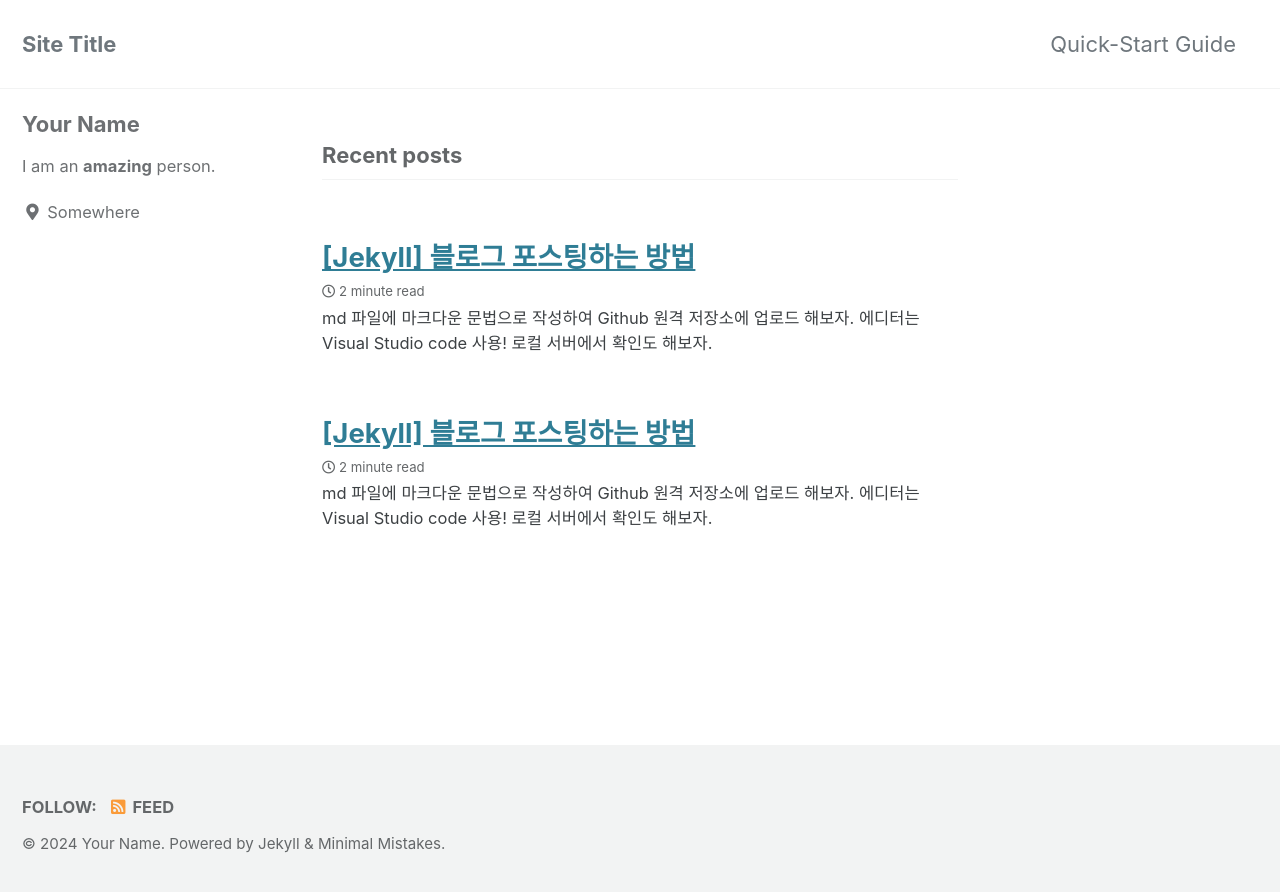
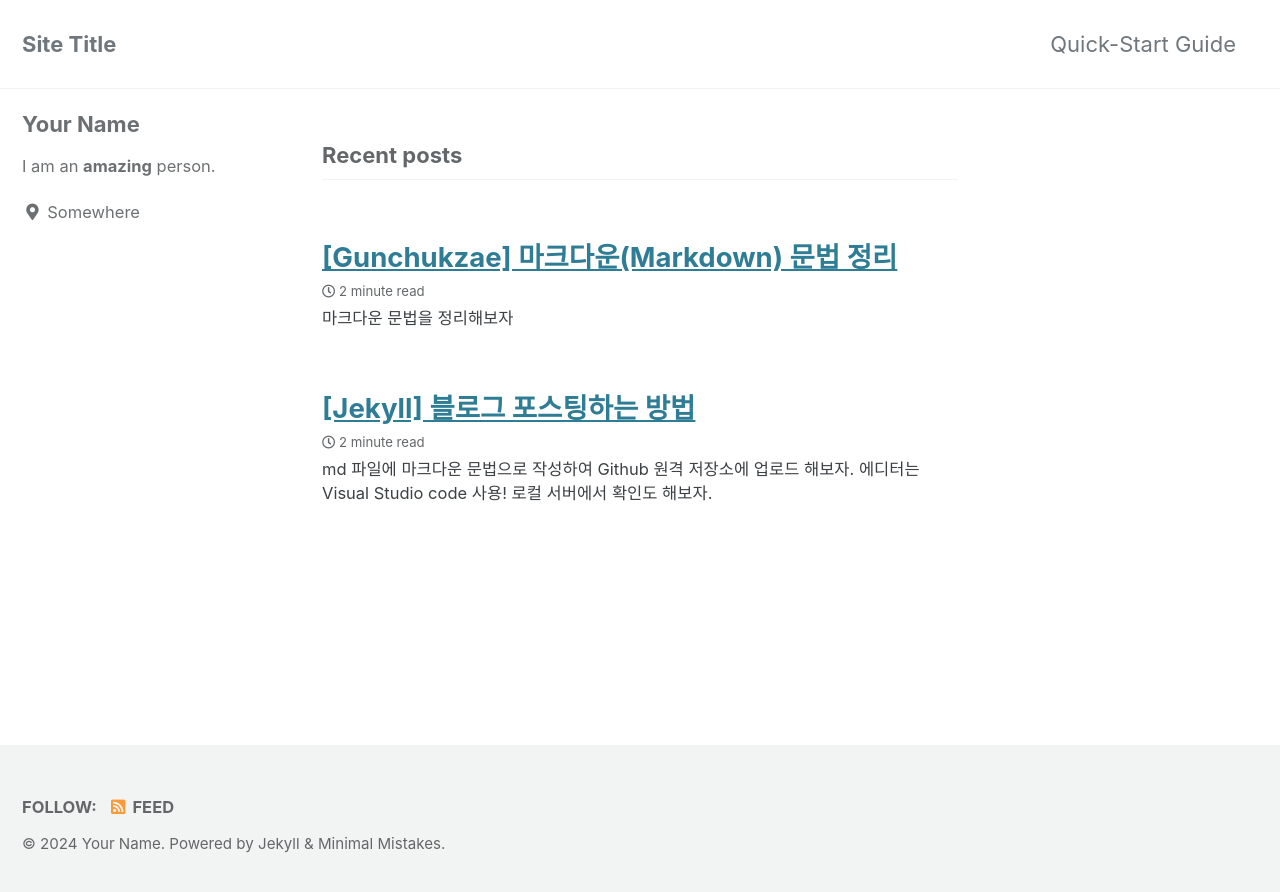
Before and after one commit to Gunchukzae/gunchukzae.github.io, a Jekyll site: the page built from index.html, in a window 1280 px wide. Shown: the top 892 px of the page. Built offline with Jekyll 4.4.1, drawn with Linux system fonts in a browser that asks for light colours; cached includes are drawn as plain includes; the list of posts is cut into pages by our own code.

Commit message:
thbenotibdfo

```diff
--- a/_posts/2024-01-16-Markdown copy.md
+++ b/_posts/2024-01-16-Markdown copy.md
@@ -1,6 +1,6 @@
 ---
-title:  "[Jekyll] 블로그 포스팅하는 방법"
-excerpt: "md 파일에 마크다운 문법으로 작성하여 Github 원격 저장소에 업로드 해보자. 에디터는 Visual Studio code 사용! 로컬 서버에서 확인도 해보자. "
+title:  "[Gunchukzae] 마크다운(Markdown) 문법 정리"
+excerpt: "마크다운 문법을 정리해보자"
 
 categories:
   - Blog
```
Also changed, not shown: other parts of _posts/2024-01-16-Markdown copy.md (+2 -2 lines).
